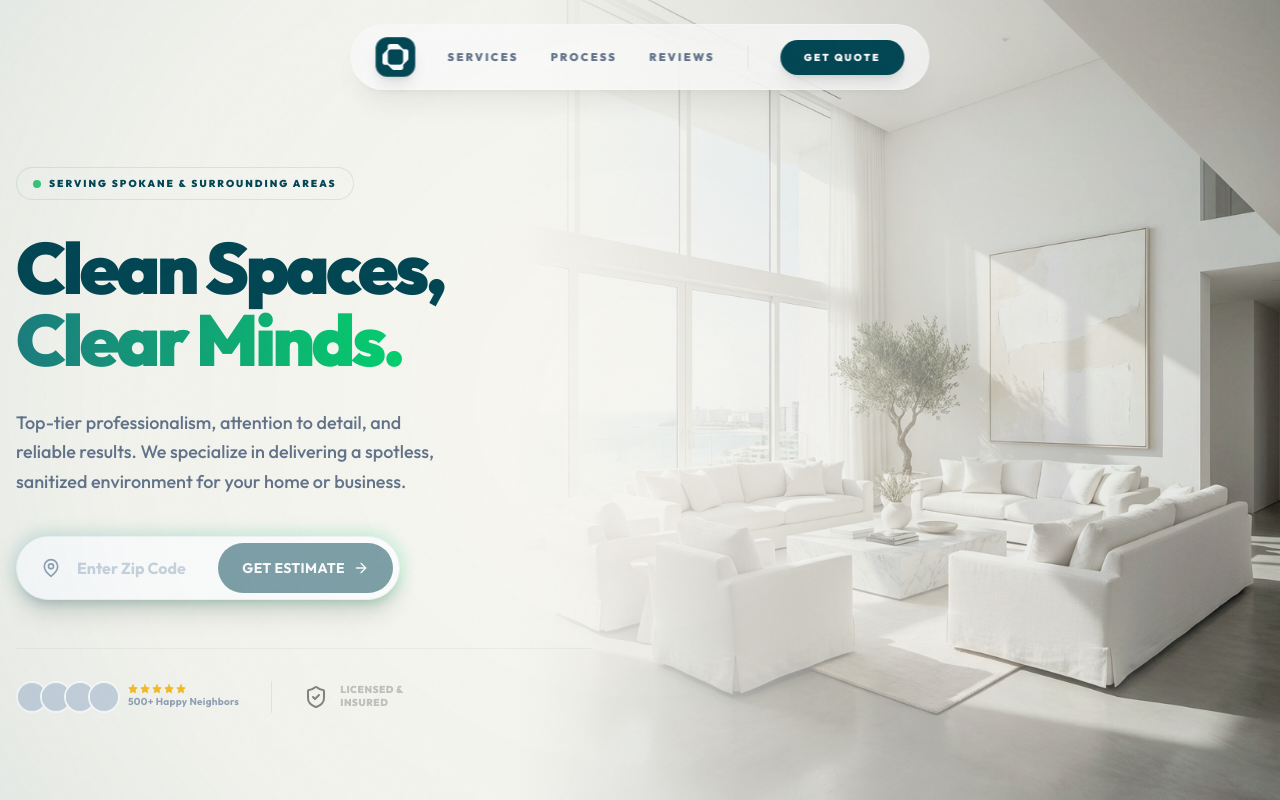
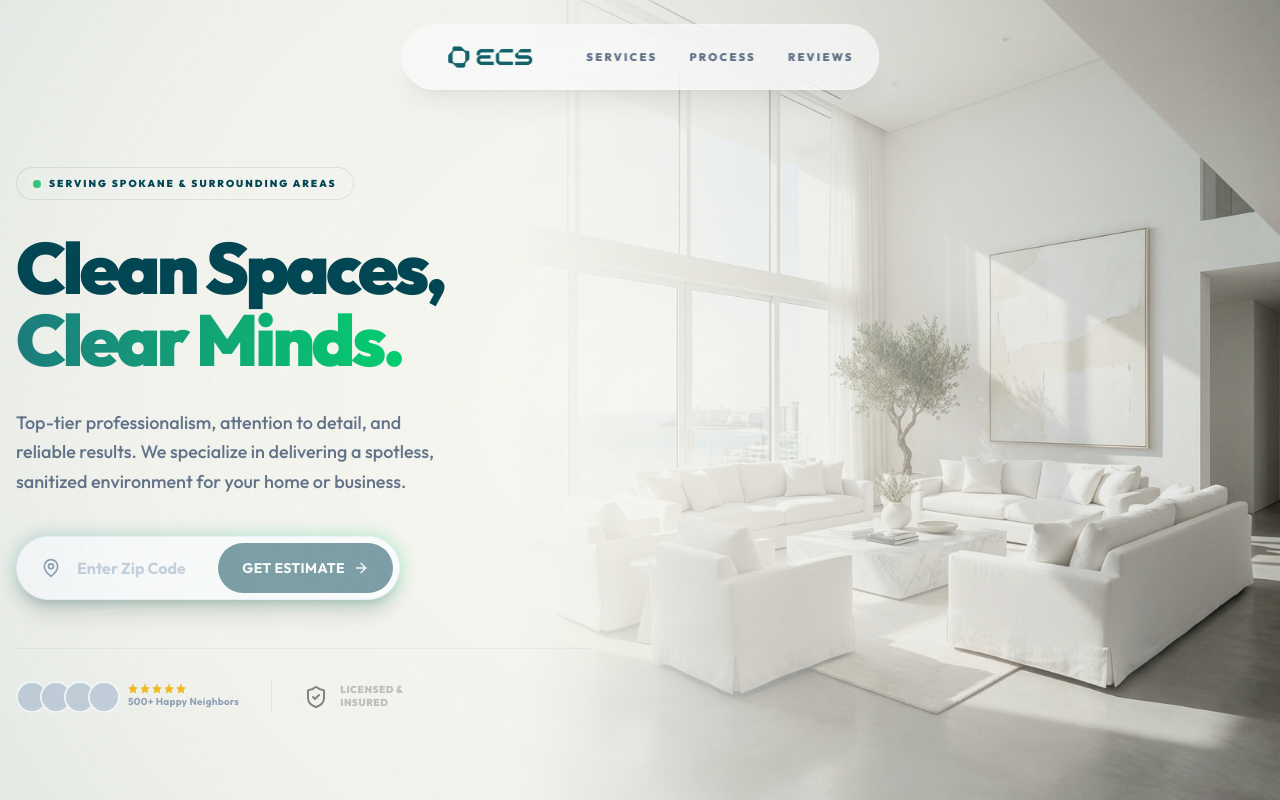
Before and after one commit to renatoquerales28-byte/extreme-cleaning-next, a Next.js app: page / in a window 1280 px wide. Shown: the top 800 px of the page. Built offline with nearby package versions, Linux system fonts and the light colour scheme.

Commit message:
Enhance Navbar: Use full logo and context-aware Get Quote button

```diff
--- a/src/app/page.tsx
+++ b/src/app/page.tsx
@@ -1,3 +1,4 @@
+import React, { useState, useEffect } from "react";
 import Link from "next/link";
 import Image from "next/image";
 import HeroSection from "@/components/landing/HeroSection";
@@ -6,20 +7,35 @@ import ServicesSection from "@/components/landing/ServicesSection";
 import SocialProofSection from "@/components/landing/SocialProofSection";
 import ProcessSection from "@/components/landing/ProcessSection";
 import FooterSection from "@/components/landing/FooterSection";
+import { AnimatePresence, motion } from "framer-motion";
 
 export default function Home() {
+    const [showNavButton, setShowNavButton] = useState(false);
+
+    useEffect(() => {
+        const handleScroll = () => {
+            if (window.scrollY > 600) {
+                setShowNavButton(true);
+            } else {
+                setShowNavButton(false);
+            }
+        };
+
+        window.addEventListener("scroll", handleScroll);
+        return () => window.removeEventListener("scroll", handleScroll);
+    }, []);
+
     return (
         <main className="min-h-screen bg-[#F9F8F2] selection:bg-accent selection:text-white">
             {/* Sticky Navigation */}
-            <nav className="fixed top-6 left-1/2 -translate-x-1/2 px-6 py-3 glass-card rounded-full z-50 flex items-center gap-8 bg-white/70 backdrop-blur-xl border border-white/40 shadow-xl shadow-black/5 w-fit max-w-[90vw]">
+            <nav className="fixed top-6 left-1/2 -translate-x-1/2 px-6 py-3 glass-card rounded-full z-50 flex items-center gap-8 bg-white/70 backdrop-blur-xl border border-white/40 shadow-xl shadow-black/5 w-fit max-w-[90vw] transition-all duration-300">
                 <Link href="/" className="flex items-center gap-2 group">
-                    <div className="relative w-10 h-10 overflow-hidden rounded-xl bg-brand-dark p-1.5 shadow-lg border border-white/20 transition-transform group-hover:scale-105">
+                    <div className="relative h-10 w-32 overflow-hidden transition-transform group-hover:scale-105">
                         <Image
-                            src="/brand/logo.png"
+                            src="/brand/logo-full.png"
                             alt="ECS Logo"
-                            width={40}
-                            height={40}
-                            className="object-contain w-full h-full brightness-0 invert"
+                            fill
+                            className="object-contain"
                         />
                     </div>
                 </Link>
@@ -28,10 +44,21 @@ export default function Home() {
                     <Link href="#process" className="hover:text-brand-dark transition-colors">Process</Link>
                     <Link href="#reviews" className="hover:text-brand-dark transition-colors">Reviews</Link>
                 </div>
-                <div className="h-6 w-px bg-slate-200 hidden md:block" />
-                <Link href="/quote" className="px-6 py-2.5 bg-brand-dark text-white rounded-full text-[10px] font-black uppercase tracking-[0.2em] hover:scale-105 active:scale-95 transition-all shadow-lg hover:bg-black">
-                    Get Quote
-                </Link>
+
+                <AnimatePresence>
+                    {showNavButton && (
+                        <motion.div
+                            initial={{ width: 0, opacity: 0, paddingLeft: 0 }}
+                            animate={{ width: "auto", opacity: 1, paddingLeft: "1rem" }}
+                            exit={{ width: 0, opacity: 0, paddingLeft: 0 }}
+                            className="overflow-hidden flex items-center border-l border-slate-200"
+                        >
+                            <Link href="/quote" className="px-6 py-2.5 bg-brand-dark text-white rounded-full text-[10px] font-black uppercase tracking-[0.2em] hover:scale-105 active:scale-95 transition-all shadow-lg hover:bg-black whitespace-nowrap">
+                                Get Quote
+                            </Link>
+                        </motion.div>
+                    )}
+                </AnimatePresence>
             </nav>
 
             <HeroSection />
```
